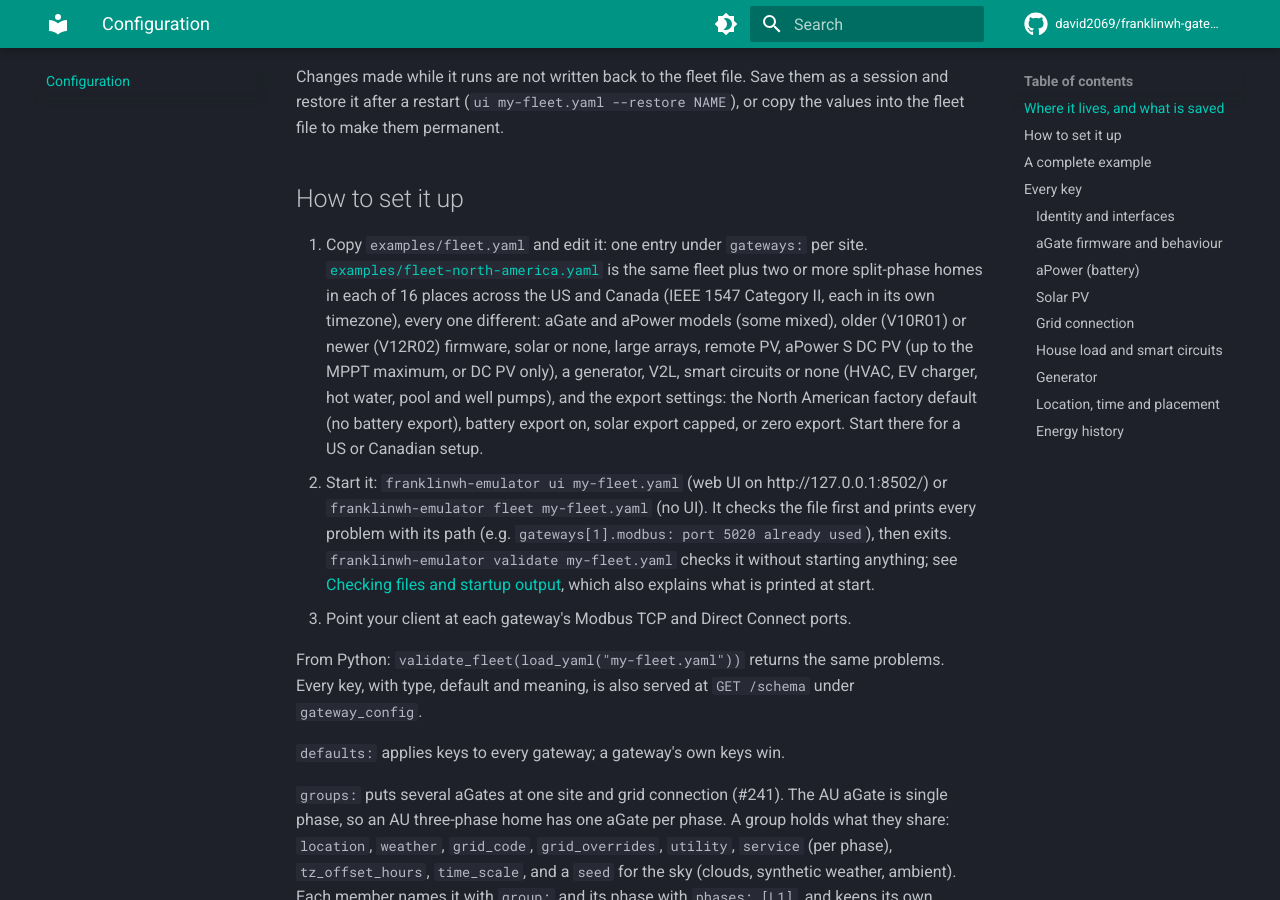
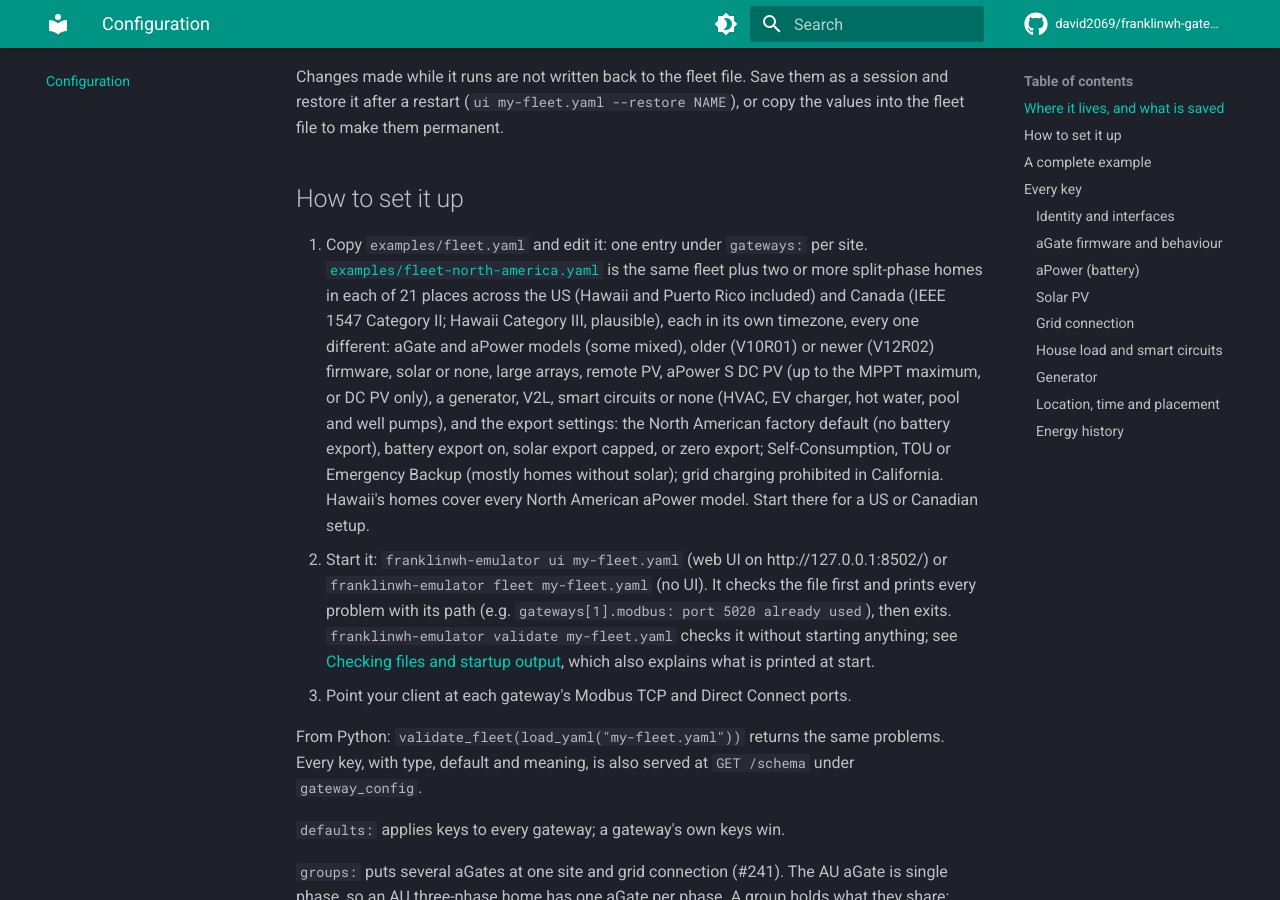
Before and after one commit to david2069/franklinwh-gateway-emulator, an MkDocs documentation site: the page built from docs/configuration.md, in a window 1280 px wide and 900 px high, scrolled down 628 px. Built offline with MkDocs 1.6.1 and Material for MkDocs 9.7.7, drawn with Linux system fonts in a browser that asks for light colours; comment, search, counter and statistics services are not loaded.

Commit message:
North America fleet: modes, California grid charging, Hawaii and Puerto Rico (#351) (#353)
Self-Consumption, TOU and Emergency Backup (mostly homes without solar);
grid charging prohibited for the California homes; two homes in each of
Honolulu, Hilo and Kahului covering every North American aPower model; two in
each of San Juan and Ponce. 51 gateways.

Refs #351


Claude-Session: https://claude.ai/code/session_011w1uMEKiYvQ2MFnwbrKSQd

Co-authored-by: david2069 <david2069@users.noreply.github.com>
Co-authored-by: Claude Opus 5.5 <noreply@anthropic.com>

```diff
--- a/docs/configuration.md
+++ b/docs/configuration.md
@@ -20,13 +20,16 @@ file to make them permanent.
 
 1. Copy `examples/fleet.yaml` and edit it: one entry under `gateways:` per site.
    [`examples/fleet-north-america.yaml`](https://github.com/david2069/franklinwh-gateway-emulator/blob/main/examples/fleet-north-america.yaml)
-   is the same fleet plus two or more split-phase homes in each of 16 places across the US and
-   Canada (IEEE 1547 Category II, each in its own timezone), every one different: aGate and aPower
+   is the same fleet plus two or more split-phase homes in each of 21 places across the US (Hawaii
+   and Puerto Rico included) and Canada (IEEE 1547 Category II; Hawaii Category III, plausible),
+   each in its own timezone, every one different: aGate and aPower
    models (some mixed), older (V10R01) or newer (V12R02) firmware, solar or none, large arrays,
    remote PV, aPower S DC PV (up to the MPPT maximum, or DC PV only), a generator, V2L, smart
    circuits or none (HVAC, EV charger, hot water, pool and well pumps), and the export settings: the
    North American factory default (no battery export), battery export on, solar export capped, or
-   zero export. Start there for a US or Canadian setup.
+   zero export; Self-Consumption, TOU or Emergency Backup (mostly homes without solar); grid
+   charging prohibited in California. Hawaii's homes cover every North American aPower model.
+   Start there for a US or Canadian setup.
 2. Start it: `franklinwh-emulator ui my-fleet.yaml` (web UI on http://127.0.0.1:8502/) or
    `franklinwh-emulator fleet my-fleet.yaml` (no UI). It checks the file first and prints every
    problem with its path (e.g. `gateways[1].modbus: port 5020 already used`), then exits.
```
Also changed, not shown: CHANGELOG.md (+1 -0 lines), 3 other files.
